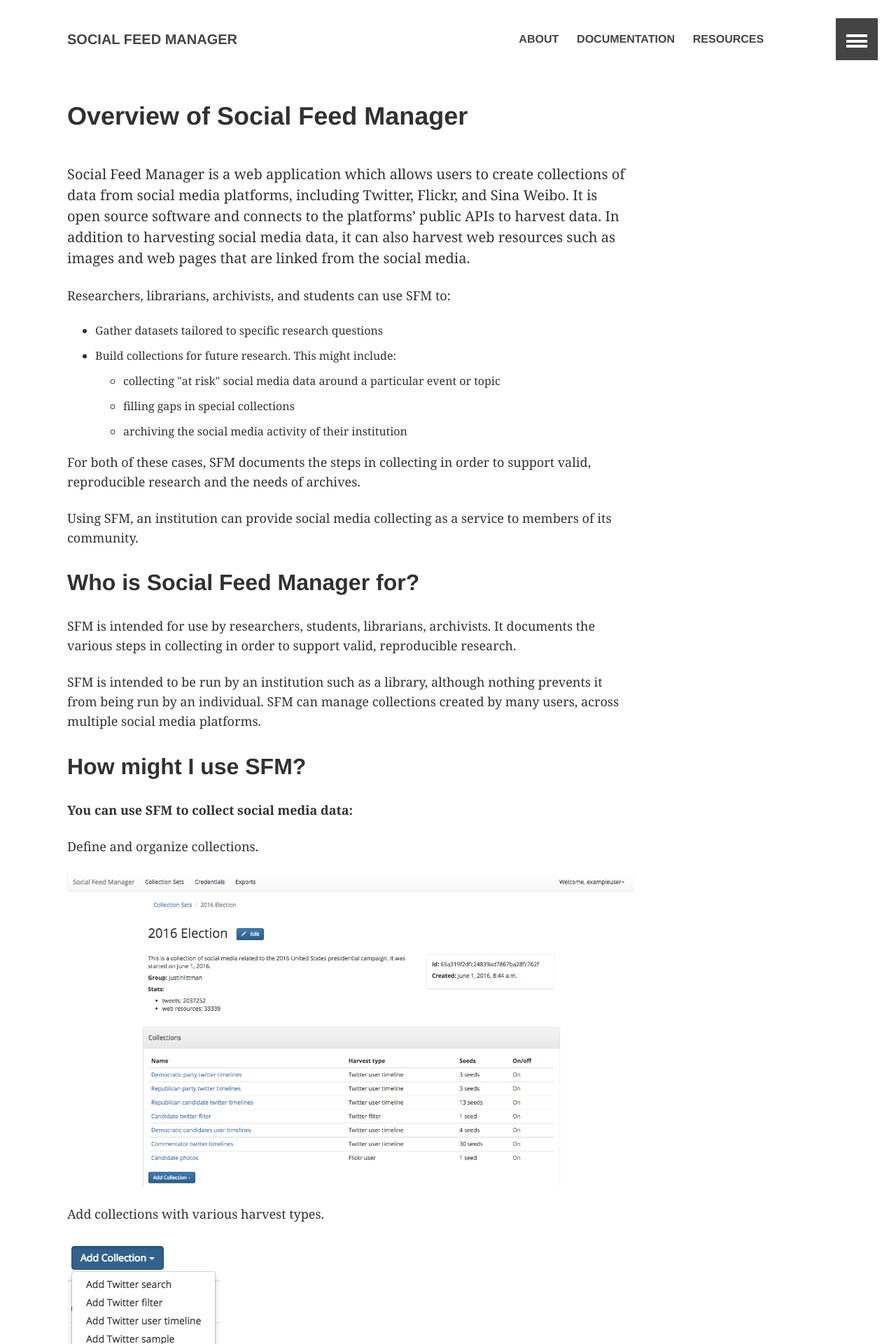
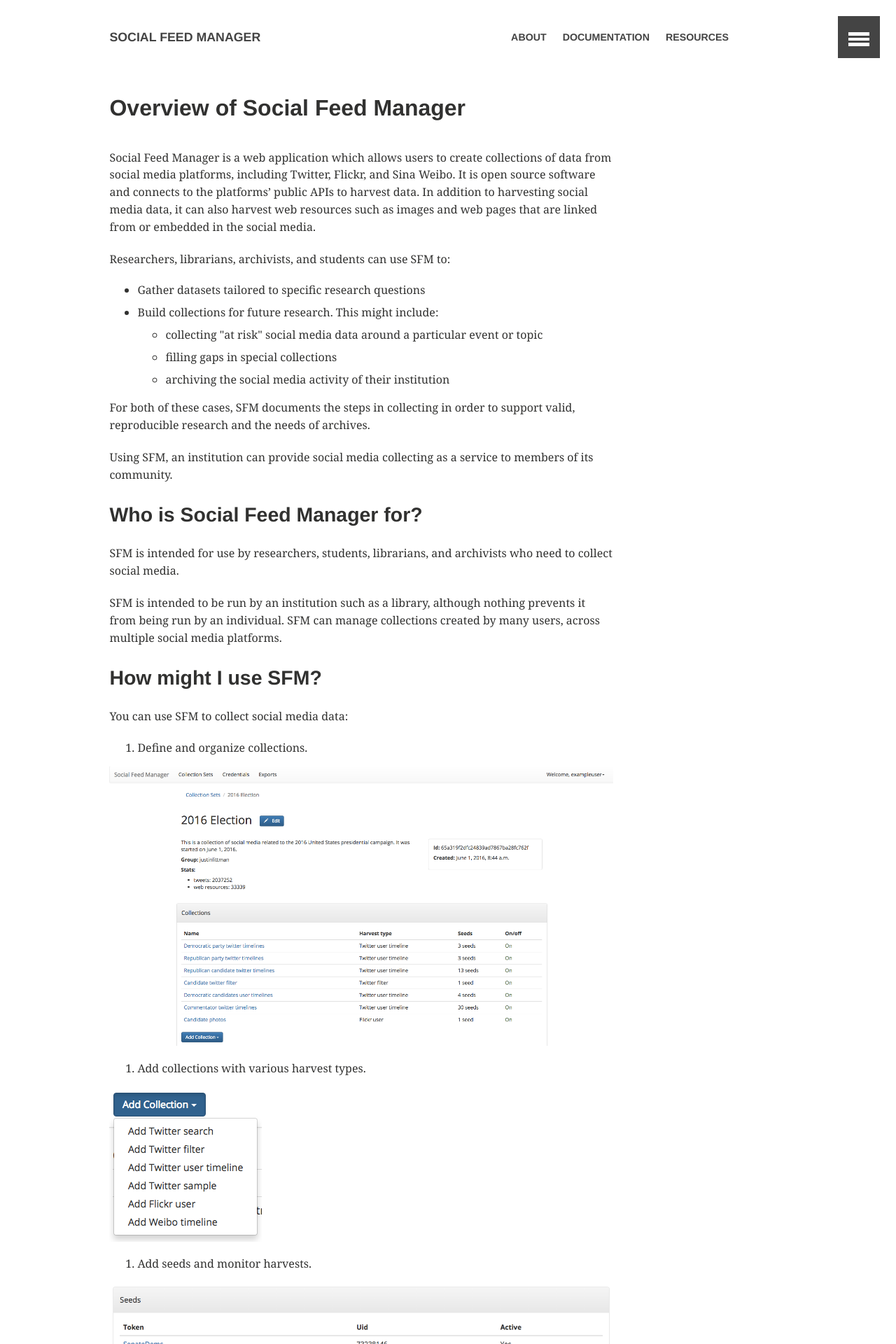
Before and after one commit to gwu-libraries/sfm-ui, a Jekyll site: the page built from about/overview.md, in a window 1280 px wide. Shown: the top 1920 px of the page at 70% size. Built offline with Jekyll 4.4.1, drawn with Linux system fonts in a browser that asks for light colours; comment, search, counter and statistics services are not loaded; some of the changed text lies outside the part shown.

Commit message:
refinements to overview page

```diff
--- a/_sass/_base.scss
+++ b/_sass/_base.scss
@@ -17,7 +17,7 @@
 }
 
 li {
-	@include font-size(16,12,24);
+	@include font-size(18,12,24);
 }
 
 /* Headings */
--- a/_sass/_layout.scss
+++ b/_sass/_layout.scss
@@ -157,7 +157,7 @@
 			// larger font for intro paragraph
 			> p {
 				&:first-child {
-					@include font-size(20,yes,30);
+					@include font-size(18,yes,28);
 				}
 			}
 			// cleaner underlines for links
--- a/_sass/_variables.scss
+++ b/_sass/_variables.scss
@@ -12,7 +12,7 @@
 $code-font                   	: monospace;
 $alt-font                    	: $heading-font;
 
-$doc-font-size               	: 16;
+$doc-font-size               	: 18;
 $doc-line-height             	: 24;
 
 $border-radius               	: 3px;
--- a/about/overview.md
+++ b/about/overview.md
@@ -10,7 +10,7 @@
 ---
 
 Social Feed Manager is a web application which allows users to create collections of data from social media platforms,
-including Twitter, Flickr, and Sina Weibo. It is open source software and connects to the platforms' public APIs to harvest data. In addition to harvesting social media data, it can also harvest web resources such as images and web pages that are linked from the social media.
+including Twitter, Flickr, and Sina Weibo. It is open source software and connects to the platforms' public APIs to harvest data. In addition to harvesting social media data, it can also harvest web resources such as images and web pages that are linked from or embedded in the social media.
 
 Researchers, librarians, archivists, and students can use SFM to:
 
@@ -30,43 +30,40 @@
 
 Who is Social Feed Manager for?
 -------------------------------
-SFM is intended for use by researchers, students, librarians, archivists.  It documents the various steps in collecting in order to support valid, reproducible research.
+SFM is intended for use by researchers, students, librarians, and archivists who need to collect social media.
 
 SFM is intended to be run by an institution such as a library, although nothing prevents it from being run by an individual. SFM can manage collections created by many users, across multiple social media platforms.
 
 How might I use SFM?
 --------------------
-**You can use SFM to collect social media data:**
+You can use SFM to collect social media data:
 
-Define and organize collections.
+1. Define and organize collections.
 
 ![collection set page with list of collections]({{ site.github.url }}/images/overview/collection_set_multi.png)
 
-Add collections with various harvest types.
+2. Add collections with various harvest types.
 
 ![list of collection harvest types]({{ site.github.url }}/images/overview/collection_types.png)
 
-Add seeds and monitor harvests.
+3. Add seeds and monitor harvests.
 
 ![list of seeds]({{ site.github.url }}/images/overview/seeds.png)
 
 ![list of harvests]({{ site.github.url }}/images/overview/harvests.png)
 
-Turn it on.  SFM will harvest the data on an on-going basis or according to the schedule you specify.
+4. Turn it on.  SFM will harvest the data on an on-going basis or according to the schedule you specify.
 
 ![collection turned on]({{ site.github.url }}/images/overview/collection.png)
 
-**To make use of social media data:**
-
+How do I make use of social media data collected by SFM?
+--------------------------------------------------------
 Export a collection to a spreadsheet.
-
-![export create screen]({{ site.github.url }}/images/overview/export_page.png)
 
 ![spreadsheet screenshot]({{ site.github.url }}/images/overview/excel.png)
 
-Feed data into your own processing pipeline.
+You can also feed data into your own processing pipeline from the command line or explore data with Elasticsearch/Logstash/Kibana (ELK).
 
-Explore data with Elasticsearch/Logstash/Kibana (ELK).
 
 ![Kibana]({{ site.github.url }}/images/overview/kibana.png)
 
```
Also changed, not shown: other parts of about/overview.md (+1 -1 lines), about/index.md (+1 -0 lines).
